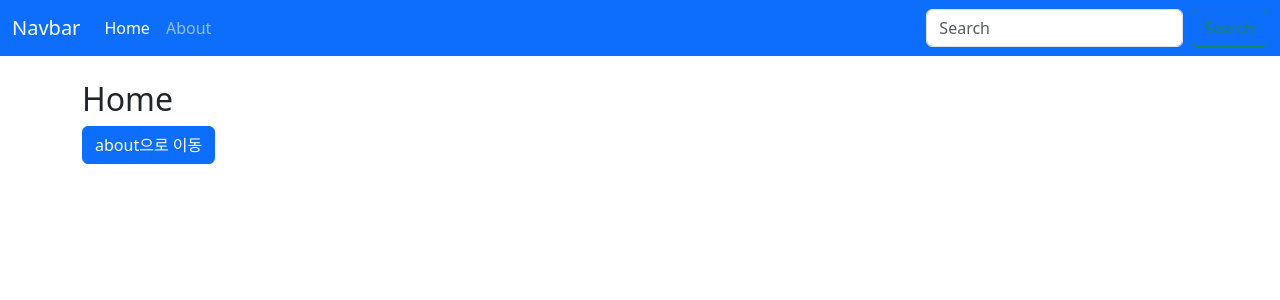
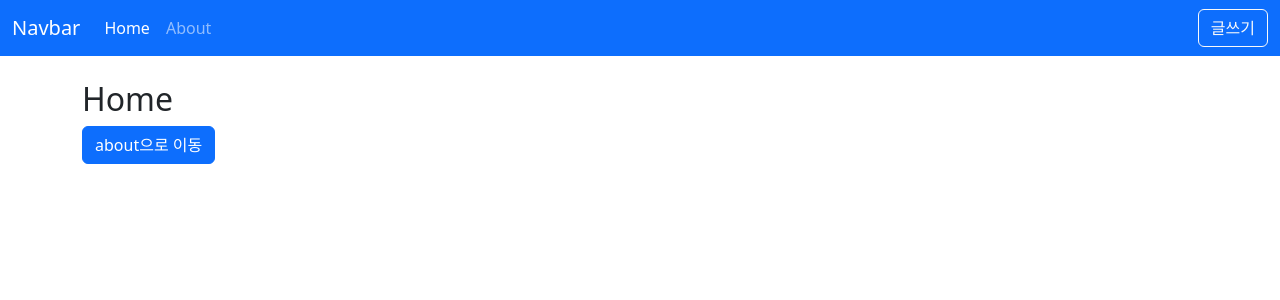
Before and after one commit to shinju4n/vue-pratice, a Vue app: page / in a window 1280 px wide. Shown: the top 300 px of the page. Built offline with nearby package versions, Linux system fonts and the light colour scheme.

Commit message:
add : Post Create 경로 설정

```diff
--- a/src/layouts/TheHeader.vue
+++ b/src/layouts/TheHeader.vue
@@ -27,23 +27,25 @@
               >
             </li>
           </ul>
-          <form class="d-flex">
-            <input
-              class="form-control me-2"
-              type="search"
-              placeholder="Search"
-              aria-label="Search"
-            />
-            <button class="btn btn-outline-success" type="submit">
-              Search
+          <div class="d-flex">
+            <button class="btn btn-outline-light" type="button" @click="goPage">
+              글쓰기
             </button>
-          </form>
+          </div>
         </div>
       </div>
     </nav>
   </header>
 </template>
 
-<script setup></script>
+<script setup>
+import { useRouter } from 'vue-router';
+const router = useRouter();
+const goPage = () => {
+  router.push({
+    name: 'PostCreate',
+  });
+};
+</script>
 
 <style lang="scss" scoped></style>
--- a/src/router/index.js
+++ b/src/router/index.js
@@ -19,18 +19,22 @@ const routes = [
   },
   {
     path: '/posts',
+    name: 'PostList',
     component: PostListView,
   },
   {
     path: '/posts/create',
+    name: 'PostCreate',
     component: PostCreateView,
   },
   {
     path: '/posts/:id',
+    name: 'PostDetail',
     component: PostDetailView,
   },
   {
     path: '/posts/edit',
+    name: 'PostEdit',
     component: PostEditView,
   },
 ];
```
